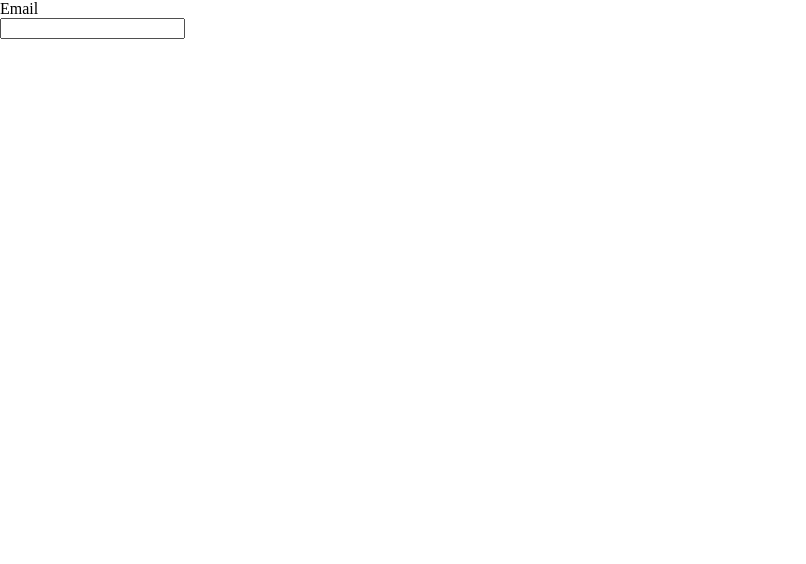
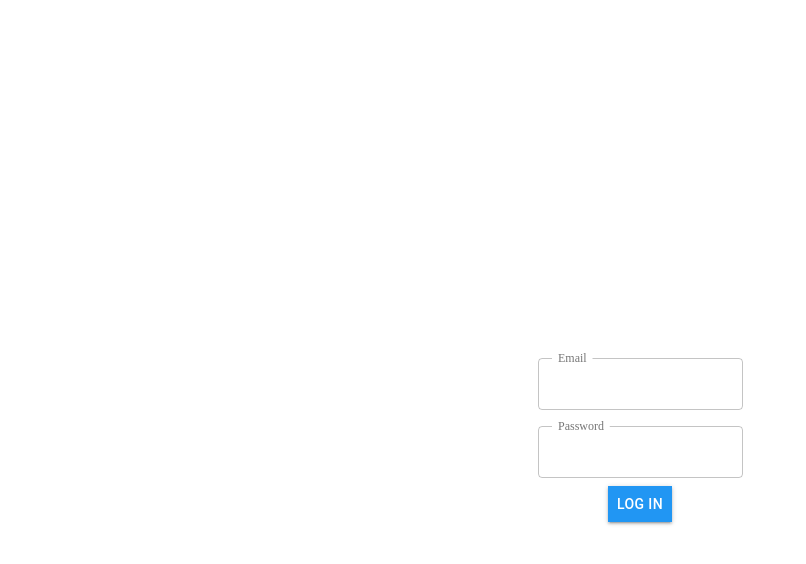
Before and after one commit to anumsid/ViewLift, a React app: page / in a window 1280 px wide. Shown: the whole page, without its empty margins (0-806 px from the left). Built offline with nearby package versions, Linux system fonts and the light colour scheme.

Commit message:
completed

```diff
--- a/package.json
+++ b/package.json
@@ -40,6 +40,7 @@
     "webpack-dev-server": "^3.1.9"
   },
   "dependencies": {
+    "classnames": "^2.2.6",
     "prop-types": "^15.6.2",
     "react": "^16.5.2",
     "react-dom": "^16.5.2"
--- a/public/index.html
+++ b/public/index.html
@@ -4,6 +4,7 @@
     <meta charset="utf-8">
     <meta name="viewport" content="width=device-width, initial-scale=1">
     <title>ViewLift Challenge</title>
+    <link rel="stylesheet" href="https://use.fontawesome.com/releases/v5.4.1/css/all.css" integrity="sha384-5sAR7xN1Nv6T6+dT2mhtzEpVJvfS3NScPQTrOxhwjIuvcA67KV2R5Jz6kr4abQsz" crossorigin="anonymous">
   </head>
   <body>
     <div id="root"></div>
--- a/src/components/app/LoginPage/index.js
+++ b/src/components/app/LoginPage/index.js
@@ -1,11 +1,52 @@
 import React from "react";
+import PropTypes from "prop-types";
 import Input from "../../core/Input";
+import Button from "../../core/Button";
 import "./index.scss";
 
-const LoginPage = () => (
-  <form>
-    <Input type="email" id="email" label="Email" />
-  </form>
-);
+class LoginPage extends React.Component {
+  constructor() {
+    super();
+    this.state = { loginError: false, values: { email: "", password: "" } };
+    this.onChange = this.onChange.bind(this);
+    this.onSubmit = this.onSubmit.bind(this);
+  }
+
+  onChange(e) {
+    const { id, value } = e.target;
+    this.setState(prevState => ({ values: { ...prevState.values, [id]: value } }));
+  }
+
+  onSubmit(e) {
+    e.preventDefault();
+    const { logIn } = this.props;
+    const { values } = this.state;
+    if (values.email === "test@test.com" && values.password === "pass") {
+      logIn();
+    } else {
+      this.setState({ loginError: true });
+    }
+  }
+
+  render() {
+    const { loginError, values } = this.state;
+    return (
+      <div className="form-wrapper">
+        <form onSubmit={this.onSubmit} className="login-form">
+          <Input type="email" id="email" label="Email" value={values.email} onChange={this.onChange} />
+          <Input type="password" id="password" label="Password" value={values.password} onChange={this.onChange} />
+          <Button type="submit" label="Log In" />
+          {
+            loginError && <div className="error">Incorrect Username or Password</div>
+          }
+        </form>
+      </div>
+    );
+  }
+}
 
 export default LoginPage;
+
+LoginPage.propTypes = {
+  logIn: PropTypes.func.isRequired,
+};
--- a/src/components/app/LoginPage/index.scss
+++ b/src/components/app/LoginPage/index.scss
@@ -0,0 +1,20 @@
+.form-wrapper {
+  width: 350px;
+  height: 100px;
+  position: absolute;
+  top: 50%;
+  left: 50%;
+  transform: translate(-50%, -50%);
+
+  .login-form {
+    display: flex;
+    flex-direction: column;
+    align-items: center;
+  }
+}
+
+.error {
+  color: red;
+  max-width: 325px;
+  text-align: center;
+}
--- a/src/components/app/MoviePage/index.js
+++ b/src/components/app/MoviePage/index.js
@@ -1,6 +1,5 @@
 import React from "react";
 import "./index.scss";
-// import Input from "../../core/Input";
 
 class MoviePage extends React.Component {
   constructor() {
@@ -16,7 +15,9 @@ class MoviePage extends React.Component {
 
   render() {
     const { films } = this.state;
-    return (
+    /* eslint-disable react/jsx-indent, indent */
+    return films.length > 0
+      ? (
           <div className="film-wrapper">
             {
               films.map(film => (
@@ -27,7 +28,8 @@ class MoviePage extends React.Component {
               ))
             }
           </div>
-    );
+        )
+      : <div className="loader"><i className="fas fa-7x fa-spinner" /></div>;
   }
 }
 
--- a/src/components/app/MoviePage/index.scss
+++ b/src/components/app/MoviePage/index.scss
@@ -24,3 +24,18 @@ $max-width-mobile: 600px;
     }
   }
 }
+
+@keyframes spin {
+  from {transform: rotate(0deg);}
+  to {transform: rotate(360deg);}
+}
+
+.loader {
+  position: absolute;
+  left: 50%;
+  top: 50%;
+  transform: translate(-50%, -50%);
+  animation-name: spin;
+  animation-duration: 2s;
+  animation-iteration-count: infinite;
+}
--- a/src/components/core/Button/index.js
+++ b/src/components/core/Button/index.js
@@ -1,15 +1,16 @@
 import React from "react";
 import PropTypes from "prop-types";
+import "./index.scss";
 
-const Button = ({ type, myProp }) => (
-  <div>
-    <button type={type} prop={myProp} />
-  </div>
+/* eslint-disable react/button-has-type */
+const Button = ({ type, label }) => (
+  <button className="button" type={type}>{label}</button>
 );
+/* eslint-enable react/button-has-type */
 
 export default Button;
 
 Button.propTypes = {
   type: PropTypes.string.isRequired,
-  myProp: PropTypes.number,
+  label: PropTypes.string.isRequired,
 };
--- a/src/components/core/Button/index.scss
+++ b/src/components/core/Button/index.scss
@@ -0,0 +1,45 @@
+.button {
+  margin: 8px;
+  color: #fff;
+  background-color: #2196f3;
+  color: rgba(0, 0, 0, 0.87);
+  box-shadow: 0px 1px 5px 0px rgba(0, 0, 0, 0.2), 0px 2px 2px 0px rgba(0, 0, 0, 0.14), 0px 3px 1px -2px rgba(0, 0, 0, 0.12);
+  // background-color: #e0e0e0;
+
+  color: rgba(255, 255, 255, 1);
+  padding: 8px 16px;
+  font-size: 0.875rem;
+  min-width: 64px;
+  min-height: 36px;
+  transition: background-color 250ms cubic-bezier(0.4, 0, 0.2, 1) 0ms,box-shadow 250ms cubic-bezier(0.4, 0, 0.2, 1) 0ms,border 250ms cubic-bezier(0.4, 0, 0.2, 1) 0ms;
+  box-sizing: border-box;
+  font-family: "Roboto", "Helvetica", "Arial", sans-serif;
+  line-height: 1.5;
+  font-weight: 500;
+  border-radius: 4px;
+  letter-spacing: 0.02857em;
+  text-transform: uppercase;
+
+  cursor: pointer;
+  margin: 0;
+  border: 0;
+  display: inline-flex;
+  padding: 0;
+  outline: none;
+  position: relative;
+  user-select: none;
+  align-items: center;
+  border-radius: 0;
+  vertical-align: middle;
+  justify-content: center;
+  -moz-appearance: none;
+  text-decoration: none;
+  -webkit-appearance: none;
+  -webkit-tap-highlight-color: transparent;
+
+  box-sizing: inherit;
+
+  &:hover {
+    opacity: 0.6;
+  }
+}
--- a/src/components/core/Input/index.js
+++ b/src/components/core/Input/index.js
@@ -1,15 +1,51 @@
 import React from "react";
 import PropTypes from "prop-types";
+import classNames from "classnames";
 import "./index.scss";
 
-const Input = ({ label, type, id }) => (
-  <div className="input">
-    <label className="input__label" htmlFor={id}>{label}</label>
-    <div className="input__outline">
-      <input className="input__field" id={id} type={type} />
-    </div>
-  </div>
-);
+class Input extends React.Component {
+  constructor(props) {
+    super(props);
+    this.state = { focus: false };
+    this.onBlur = this.onBlur.bind(this);
+    this.onFocus = this.onFocus.bind(this);
+  }
+
+  onBlur() {
+    this.setState({ focus: false });
+  }
+
+  onFocus() {
+    this.setState({ focus: true });
+  }
+
+  render() {
+    const {
+      label, id, type, value, onChange,
+    } = this.props;
+    const { focus } = this.state;
+    const labelStyles = classNames({
+      input__label: true,
+      focus,
+    });
+    const styles = classNames({
+      input__fieldset: true,
+      focus,
+    });
+
+    return (
+      <div className="input">
+        <label className={labelStyles} htmlFor={id}>{label}</label>
+        <div className="input__outline">
+          <fieldset className={styles}>
+            <legend className="input__legend" />
+          </fieldset>
+          <input onFocus={this.onFocus} onBlur={this.onBlur} className="input__field" id={id} type={type} value={value} onChange={onChange} />
+        </div>
+      </div>
+    );
+  }
+}
 
 export default Input;
 
@@ -17,4 +53,6 @@ Input.propTypes = {
   label: PropTypes.string.isRequired,
   id: PropTypes.string.isRequired,
   type: PropTypes.string.isRequired,
+  value: PropTypes.string.isRequired,
+  onChange: PropTypes.func.isRequired,
 };
--- a/src/components/core/Input/index.scss
+++ b/src/components/core/Input/index.scss
@@ -1,17 +1,47 @@
 .input {
-  margin: 16px 8px 8px 8px;
 
-  .input__label: {
+  margin: 8px;
+  border: 0;
+  display: inline-flex;
+  padding: 0;
+  position: relative;
+  min-width: 0;
+  flex-direction: column;
+  vertical-align: top;
+
+  &__label {
     transform: translate(14px, -6px) scale(0.75);
+    transition: color 200ms cubic-bezier(0.0, 0, 0.2, 1) 0ms,transform 200ms cubic-bezier(0.0, 0, 0.2, 1) 0ms;
+    transform-origin: top left;
+    top: 0;
+    left: 0;
+    position: absolute;
+    background-color: #ffffff;
+    color: rgba(0, 0, 0, 0.54);
+    padding: 0 8px;
+    font-size: 1rem;
+    line-height: 1;
+    z-index: 999;
   }
 
-  .input__fieldset {
+  &__outline {
+    position: relative;
+    color: rgba(0, 0, 0, 0.87);
+    cursor: text;
+    display: inline-flex;
+    font-size: 1rem;
+    line-height: 1.1875em;
+    align-items: center;
+  }
+
+  &__fieldset {
     top: 0;
     left: 0;
     width: 100%;
     height: 100%;
     margin: 0;
     padding: 0;
+    padding-left: 8px;
     position: absolute;
     box-sizing: border-box;
     transition: padding-left 200ms cubic-bezier(0.0, 0, 0.2, 1) 0ms,border-color 200ms cubic-bezier(0.0, 0, 0.2, 1) 0ms,border-width 200ms cubic-bezier(0.0, 0, 0.2, 1) 0ms;
@@ -22,25 +52,29 @@
     pointer-events: none;
   }
 
-  .input__outline {
-    color: rgba(0, 0, 0, 0.87);
-    cursor: text;
-    display: inline-flex;
-    font-size: 1rem;
-    line-height: 1.1875em;
-    align-items: center;
+  &__legend {
+    padding: 0;
+    text-align: left;
+    transition: width 200ms cubic-bezier(0.0, 0, 0.2, 1) 0ms;
   }
 
-  .input__field {
+  &__field {
     width: 100%;
     color: currentColor;
     border: 0;
     margin: 0;
-    padding: 6px 0 7px;
+    padding: 18.5px 14px;
     display: block;
     min-width: 0;
     box-sizing: content-box;
     background: none;
     -webkit-tap-highlight-color: transparent;
+    outline: none;
   }
 }
+
+.focus {
+  border-color: #2196f3;
+  border-width: 2px;
+  color: #2196f3;
+}
--- a/src/index.js
+++ b/src/index.js
@@ -1,10 +1,26 @@
 import React from "react";
 import ReactDOM from "react-dom";
+import MoviePage from "./components/app/MoviePage";
 import LoginPage from "./components/app/LoginPage";
 import "./index.scss";
 
-const App = () => (
-  <LoginPage />
-);
+class App extends React.Component {
+  constructor() {
+    super();
+    this.state = { loggedIn: false };
+    this.logIn = this.logIn.bind(this);
+  }
+
+  logIn() {
+    this.setState({ loggedIn: true });
+  }
+
+  render() {
+    const { loggedIn } = this.state;
+    return loggedIn
+      ? <MoviePage />
+      : <LoginPage logIn={this.logIn} />;
+  }
+}
 
 ReactDOM.render(<App />, document.getElementById("root"));
--- a/src/index.scss
+++ b/src/index.scss
@@ -1,4 +1,4 @@
-body {
+html, body {
   margin: 0;
   padding: 0;
 }
--- a/webpack.config.js
+++ b/webpack.config.js
@@ -30,12 +30,11 @@ module.exports = {
       },
       {
         test: /\.scss$/,
-        loaders: ['style-loader', 'css-loader', 'sass-loader']
-        // use: [
-        //   { loader: 'style-loader' },
-        //   { loader: 'css-loader', options: { modules: true, importLoaders: 1, url: true, sourceMap: true } },
-        //   { loader: 'sass-loader', options: { sourceMap: true } },
-        // ]
+        use: [
+          { loader: 'style-loader' },
+          { loader: 'css-loader', options: { url: true, sourceMap: true } },
+          { loader: 'sass-loader', options: { sourceMap: true } },
+        ]
       }
     ]
   },
```
Also changed, not shown: 1 other file. Lines whose indentation alone changed are shown as unchanged.
